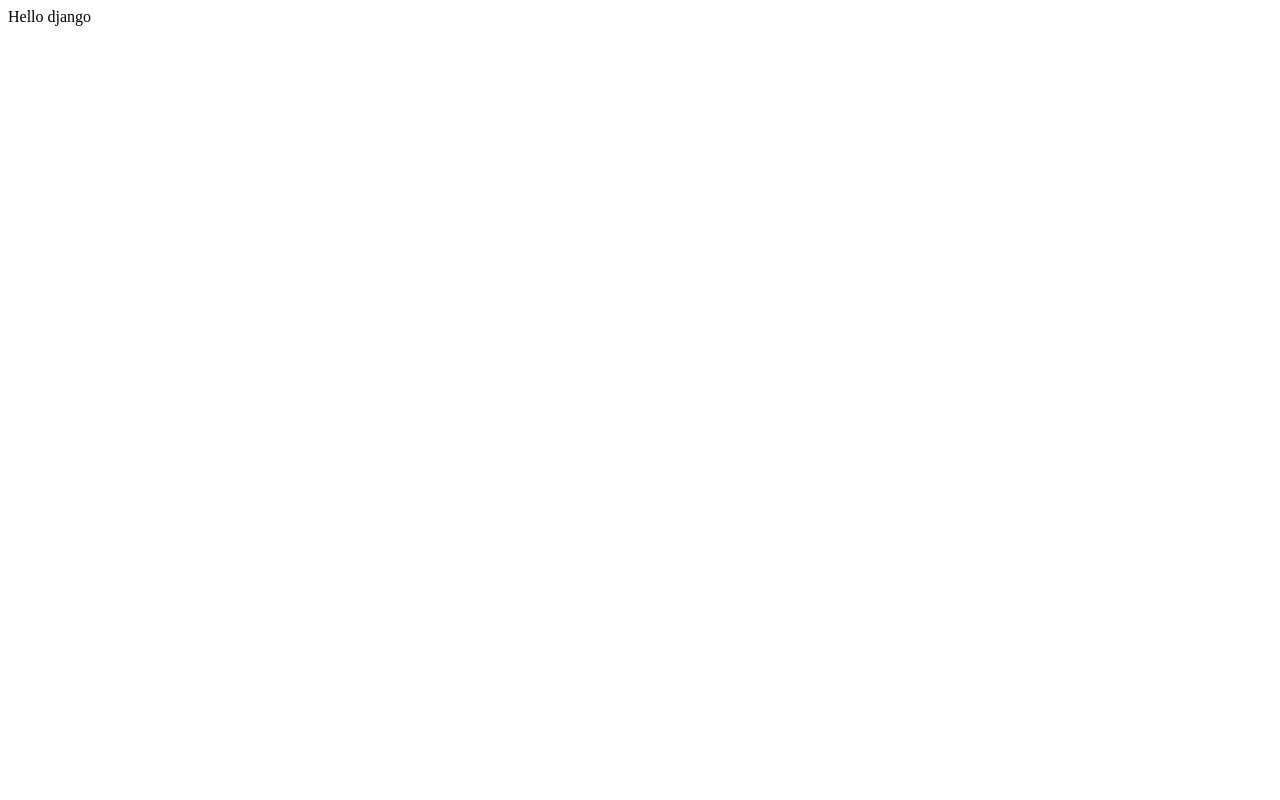
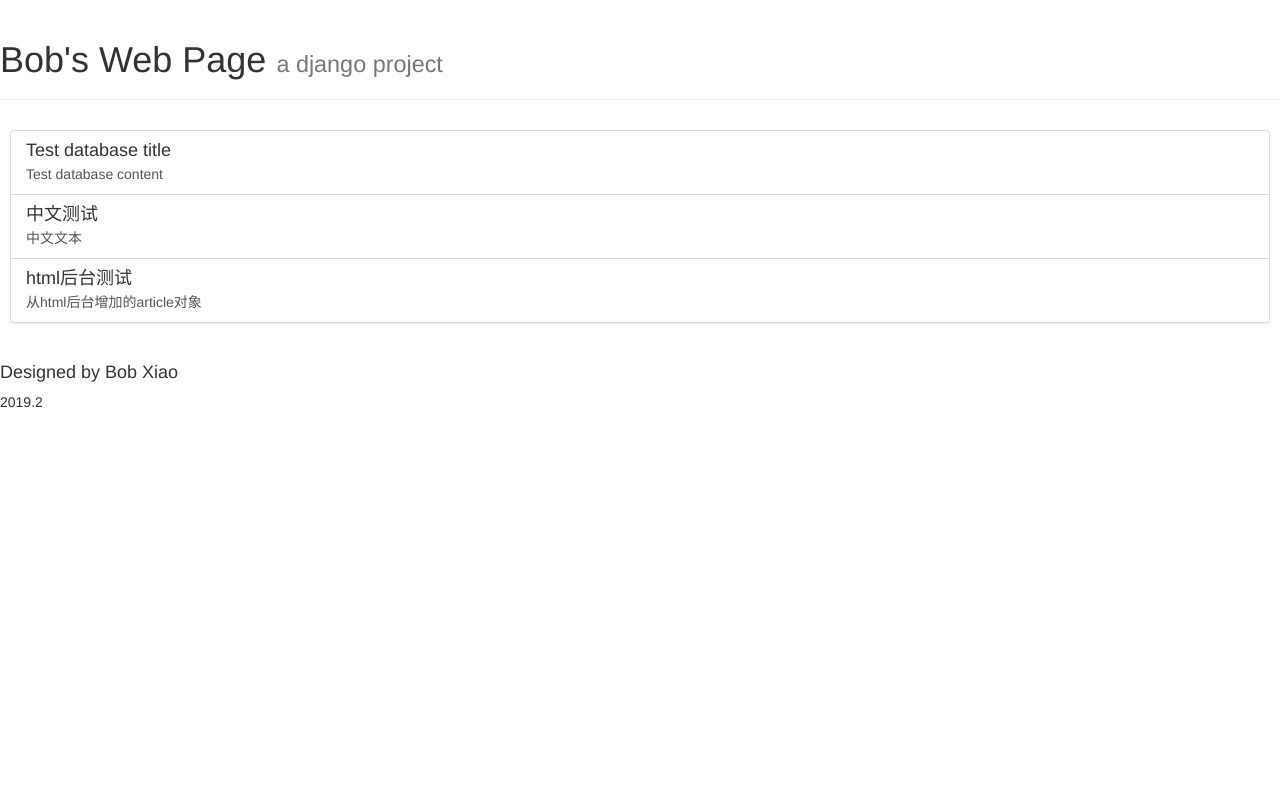
Before and after one commit to BobXGY/django_learn, a Django app: page / in a window 1280 px wide. Before the commit the page is almost empty. Run offline with Django 4.2, Linux system fonts and the light colour scheme; data comes from the database, SQL or seed files in the repository; both versions use the stored data as it was after the commit.

Commit message:
简单处理

```diff
--- a/django_learn/urls.py
+++ b/django_learn/urls.py
@@ -23,6 +23,7 @@
 
 urlpatterns = [
     path('admin/', admin.site.urls),
-    path('', views.root_page),
-    path('templates/', views.template_demo)
+    path('django_root_page', views.root_page),
+    path('', views.template_demo),
+    path('d/<int:aid>', views.article_d)
 ]
--- /dev/null
+++ b/myblog/static/css/base.css
@@ -0,0 +1,10 @@
+body{
+    margin: auto;
+    max-width: 1440px;
+}
+
+#content-list{
+    max-width: 1280px;
+    padding: 10px;
+    margin: auto;
+}
--- /dev/null
+++ b/myblog/templates/base.html
@@ -0,0 +1,26 @@
+<!DOCTYPE html>
+<html lang="en">
+<head>
+    <!-- 最新版本的 Bootstrap 核心 CSS 文件 -->
+    <link rel="stylesheet" href="https://cdn.jsdelivr.net/npm/bootstrap@3.3.7/dist/css/bootstrap.min.css"
+          integrity="sha384-BVYiiSIFeK1dGmJRAkycuHAHRg32OmUcww7on3RYdg4Va+PmSTsz/K68vbdEjh4u" crossorigin="anonymous">
+
+    <!-- 可选的 Bootstrap 主题文件（一般不用引入） -->
+    <link rel="stylesheet" href="https://cdn.jsdelivr.net/npm/bootstrap@3.3.7/dist/css/bootstrap-theme.min.css"
+          integrity="sha384-rHyoN1iRsVXV4nD0JutlnGaslCJuC7uwjduW9SVrLvRYooPp2bWYgmgJQIXwl/Sp" crossorigin="anonymous">
+
+    <!-- 最新的 Bootstrap 核心 JavaScript 文件 -->
+    <script src="https://cdn.jsdelivr.net/npm/bootstrap@3.3.7/dist/js/bootstrap.min.js"
+            integrity="sha384-Tc5IQib027qvyjSMfHjOMaLkfuWVxZxUPnCJA7l2mCWNIpG9mGCD8wGNIcPD7Txa"
+            crossorigin="anonymous"></script>
+
+    <link rel="stylesheet" href="/static/css/base.css">
+    <meta charset="UTF-8">
+    {% block head %}
+    {% endblock %}
+</head>
+<body>
+{% block body %}
+{% endblock %}
+</body>
+</html>
--- a/myblog/templates/index.html
+++ b/myblog/templates/index.html
@@ -1,27 +1,33 @@
-<!DOCTYPE html>
-<html lang="en">
-<head>
-    <meta charset="UTF-8">
+{% extends 'base.html' %}
+
+{% block head %}
     <title>Welcome</title>
-    <style>
-        p{
-            font-size: 20px;
-            color: cornflowerblue;
-        }
 
-    </style>
-</head>
-<body>
-{{ name }}
-<br>
-Hello Template(s)
-<div>
-    <h3>test database</h3>
-    <p>title</p>
-    <div>{{ article.title }}</div>
-    <p>content</p>
-    <div>{{ article.content }}</div>
-    <p>id<span>{{ article.id }}</span></p>
-</div>
-</body>
-</html>
+{% endblock %}
+
+{% block body %}
+    <div id="main-wrapper">
+        <div class="page-header">
+            <h1>Bob's Web Page
+                <small>a django project</small>
+            </h1>
+        </div>
+
+        <div id="content-list">
+            <ul class="list-group">
+                {% for foo in article %}
+                    <a href="{{ request.path }}d/{{ foo.id }}" class="list-group-item">
+                        <h4 class="list-group-item-heading">{{ foo.title }}</h4>
+                        <p class="list-group-item-text">{{ foo.content }}</p>
+                    </a>
+                {% endfor %}
+            </ul>
+        </div>
+    </div>
+
+    <div class="bs-callout bs-callout-warning" id="callout-navbar-overflow">
+        <h4>Designed by Bob Xiao</h4>
+        <p>2019.2</p>
+    </div>
+
+{% endblock %}
--- a/myblog/views.py
+++ b/myblog/views.py
@@ -1,6 +1,8 @@
 from django.shortcuts import render
 from django.http import HttpResponse
 from . import models
+
+
 # Create your views here.
 
 
@@ -13,8 +15,16 @@
     # 返回渲染模板
 
     # render支持3个参数，第三个为参数接受一个字典，用于后台传递传递参数到模板
-    return render(request, 'index.html', {'name': 'bob',
-                                          'article': models.Article.objects.get(pk=1)})
+    args_dict = {'name': 'bob',
+                 'article': models.Article.objects.all()}
+    return render(request, 'index.html', args_dict)
 
     # 注意：django会按照INSTALLED_APPS中的顺序在各app中的templates文件夹下查找html文档，如果各app中的模板同名，会直接使用第一个
     # 解决方法，可以在templates目录下再建一个不同名的次级目录，在这里面存放模板
+
+
+def article_d(request, aid):
+    args_dict = {
+        'article': models.Article.objects.get(pk=aid)
+    }
+    return render(request, 'detail.html', args_dict)
```
Also changed, not shown: myblog/templates/detail.html (added, +9 -0 lines), db.sqlite3, myblog/static/css/index.css (added).
